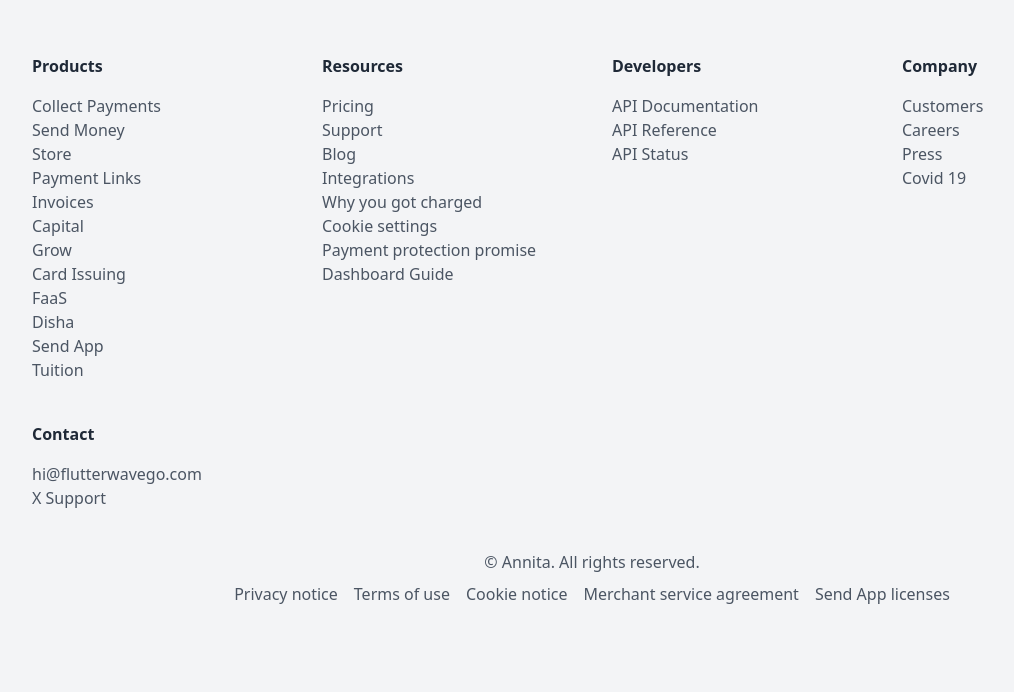
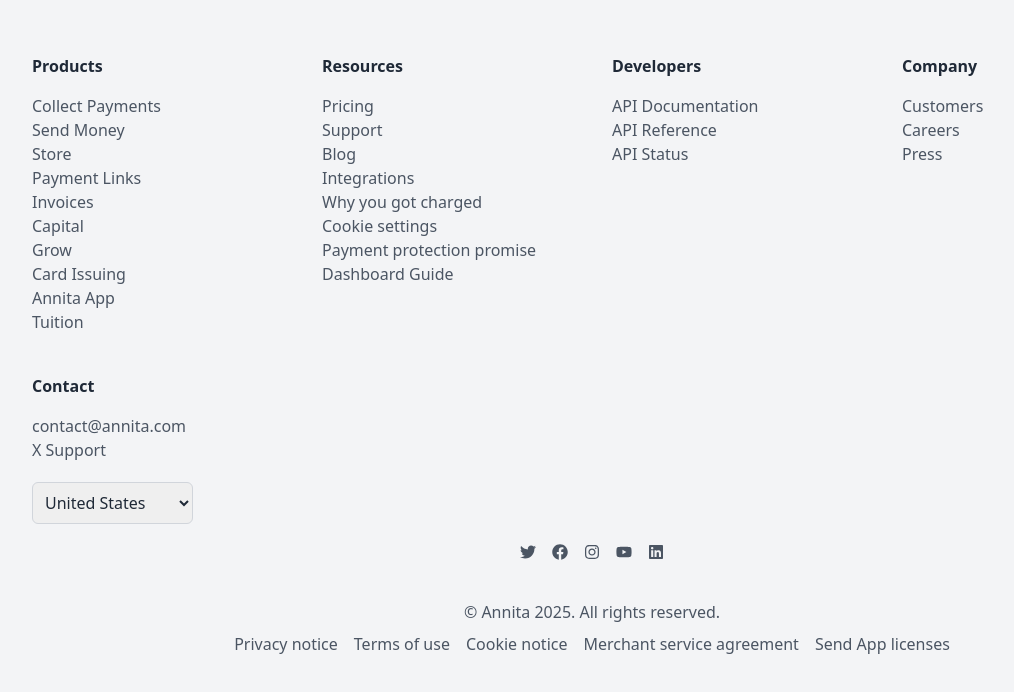
Before and after one commit to MorganTheTechEthusiast/annita-website, a Next.js app: page /about in a window 1280 px wide. Shown: the part 786-1478 px from the top of the page, without its empty margins (48-1062 px from the left). Before the commit the page ends 1432 px from the top, so only its background shows below. Built offline with nearby package versions, Linux system fonts and the light colour scheme.

Commit message:
Update Footer component to use Next.js Link for navigation

```diff
--- a/components/Footer.jsx
+++ b/components/Footer.jsx
@@ -1,4 +1,13 @@
 "use client";
+
+import {
+  FaTwitter,
+  FaFacebook,
+  FaInstagram,
+  FaYoutube,
+  FaLinkedin,
+} from "react-icons/fa";
+import Link from "next/link";
 
 const Footer = () => {
   return (
@@ -9,18 +18,36 @@
           <div>
             <h3 className="font-bold mb-4">Products</h3>
             <ul className="text-gray-600 dark:text-gray-300">
-              <li>Collect Payments</li>
-              <li>Send Money</li>
-              <li>Store</li>
-              <li>Payment Links</li>
-              <li>Invoices</li>
-              <li>Capital</li>
-              <li>Grow</li>
-              <li>Card Issuing</li>
-              <li>FaaS</li>
-              <li>Disha</li>
-              <li>Send App</li>
-              <li>Tuition</li>
+              <li>
+                <Link href="/collect-payments">Collect Payments</Link>
+              </li>
+              <li>
+                <Link href="/send-money">Send Money</Link>
+              </li>
+              <li>
+                <Link href="/store">Store</Link>
+              </li>
+              <li>
+                <Link href="/payment-links">Payment Links</Link>
+              </li>
+              <li>
+                <Link href="/invoices">Invoices</Link>
+              </li>
+              <li>
+                <Link href="/capital">Capital</Link>
+              </li>
+              <li>
+                <Link href="/grow">Grow</Link>
+              </li>
+              <li>
+                <Link href="/card-issuing">Card Issuing</Link>
+              </li>
+              <li>
+                <Link href="/annita-app">Annita App</Link>
+              </li>
+              <li>
+                <Link href="/tuition">Tuition</Link>
+              </li>
             </ul>
           </div>
 
@@ -28,14 +55,32 @@
           <div>
             <h3 className="font-bold mb-4">Resources</h3>
             <ul className="text-gray-600 dark:text-gray-300">
-              <li>Pricing</li>
-              <li>Support</li>
-              <li>Blog</li>
-              <li>Integrations</li>
-              <li>Why you got charged</li>
-              <li>Cookie settings</li>
-              <li>Payment protection promise</li>
-              <li>Dashboard Guide</li>
+              <li>
+                <Link href="/pricing">Pricing</Link>
+              </li>
+              <li>
+                <Link href="/support">Support</Link>
+              </li>
+              <li>
+                <Link href="/blog">Blog</Link>
+              </li>
+              <li>
+                <Link href="/integrations">Integrations</Link>
+              </li>
+              <li>
+                <Link href="/why-you-got-charged">Why you got charged</Link>
+              </li>
+              <li>
+                <Link href="/cookie-settings">Cookie settings</Link>
+              </li>
+              <li>
+                <Link href="/payment-protection-promise">
+                  Payment protection promise
+                </Link>
+              </li>
+              <li>
+                <Link href="/dashboard-guide">Dashboard Guide</Link>
+              </li>
             </ul>
           </div>
 
@@ -43,9 +88,15 @@
           <div>
             <h3 className="font-bold mb-4">Developers</h3>
             <ul className="text-gray-600 dark:text-gray-300">
-              <li>API Documentation</li>
-              <li>API Reference</li>
-              <li>API Status</li>
+              <li>
+                <Link href="/api-documentation">API Documentation</Link>
+              </li>
+              <li>
+                <Link href="/api-reference">API Reference</Link>
+              </li>
+              <li>
+                <Link href="/api-status">API Status</Link>
+              </li>
             </ul>
           </div>
 
@@ -53,10 +104,15 @@
           <div>
             <h3 className="font-bold mb-4">Company</h3>
             <ul className="text-gray-600 dark:text-gray-300">
-              <li>Customers</li>
-              <li>Careers</li>
-              <li>Press</li>
-              <li>Covid 19</li>
+              <li>
+                <Link href="/customers">Customers</Link>
+              </li>
+              <li>
+                <Link href="/careers">Careers</Link>
+              </li>
+              <li>
+                <Link href="/press">Press</Link>
+              </li>
             </ul>
           </div>
 
@@ -64,33 +120,77 @@
           <div>
             <h3 className="font-bold mb-4">Contact</h3>
             <ul className="text-gray-600 dark:text-gray-300">
-              <li>hi@flutterwavego.com</li>
-              <li>X Support</li>
+              <li>
+                <Link href="mailto:contact@annita.com">contact@annita.com</Link>
+              </li>
+              <li>
+                <Link href="/x.com/@annita">X Support</Link>
+              </li>
             </ul>
           </div>
+        </div>
+
+        {/* Country Selector */}
+        <div className="mt-5">
+          <select className="border border-gray-300 rounded-md p-2">
+            <option value="us">United States</option>
+            <option value="uk">United Kingdom</option>
+            <option value="ng">Liberia</option>
+            <option value="ca">Canada</option>
+            <option value="au">Australia</option>
+            <option value="de">Germany</option>
+            <option value="fr">France</option>
+            <option value="es">Spain</option>
+            <option value="it">Italy</option>
+            <option value="jp">Japan</option>
+            <option value="cn">China</option>
+            <option value="in">India</option>
+            <option value="br">Brazil</option>
+            <option value="za">South Africa</option>
+            <option value="mx">Mexico</option>
+          </select>
+        </div>
+
+        {/* Social Media Links */}
+        <div className="flex justify-center space-x-4 mt-5">
+          <Link href="#" className="text-gray-600 dark:text-gray-300">
+            <FaTwitter />
+          </Link>
+          <Link href="#" className="text-gray-600 dark:text-gray-300">
+            <FaFacebook />
+          </Link>
+          <Link href="#" className="text-gray-600 dark:text-gray-300">
+            <FaInstagram />
+          </Link>
+          <Link href="#" className="text-gray-600 dark:text-gray-300">
+            <FaYoutube />
+          </Link>
+          <Link href="#" className="text-gray-600 dark:text-gray-300">
+            <FaLinkedin />
+          </Link>
         </div>
 
         {/* Bottom Links */}
         <div className="mt-10 text-center">
           <p className="text-gray-600 dark:text-gray-300">
-            © Annita. All rights reserved.
+            © Annita {new Date().getFullYear()}. All rights reserved.
           </p>
           <div className="flex justify-center space-x-4 mt-2">
-            <a href="#" className="text-gray-600 dark:text-gray-300">
+            <Link href="#" className="text-gray-600 dark:text-gray-300">
               Privacy notice
-            </a>
-            <a href="#" className="text-gray-600 dark:text-gray-300">
+            </Link>
+            <Link href="#" className="text-gray-600 dark:text-gray-300">
               Terms of use
-            </a>
-            <a href="#" className="text-gray-600 dark:text-gray-300">
+            </Link>
+            <Link href="#" className="text-gray-600 dark:text-gray-300">
               Cookie notice
-            </a>
-            <a href="#" className="text-gray-600 dark:text-gray-300">
+            </Link>
+            <Link href="#" className="text-gray-600 dark:text-gray-300">
               Merchant service agreement
-            </a>
-            <a href="#" className="text-gray-600 dark:text-gray-300">
+            </Link>
+            <Link href="#" className="text-gray-600 dark:text-gray-300">
               Send App licenses
-            </a>
+            </Link>
           </div>
         </div>
       </div>
```
